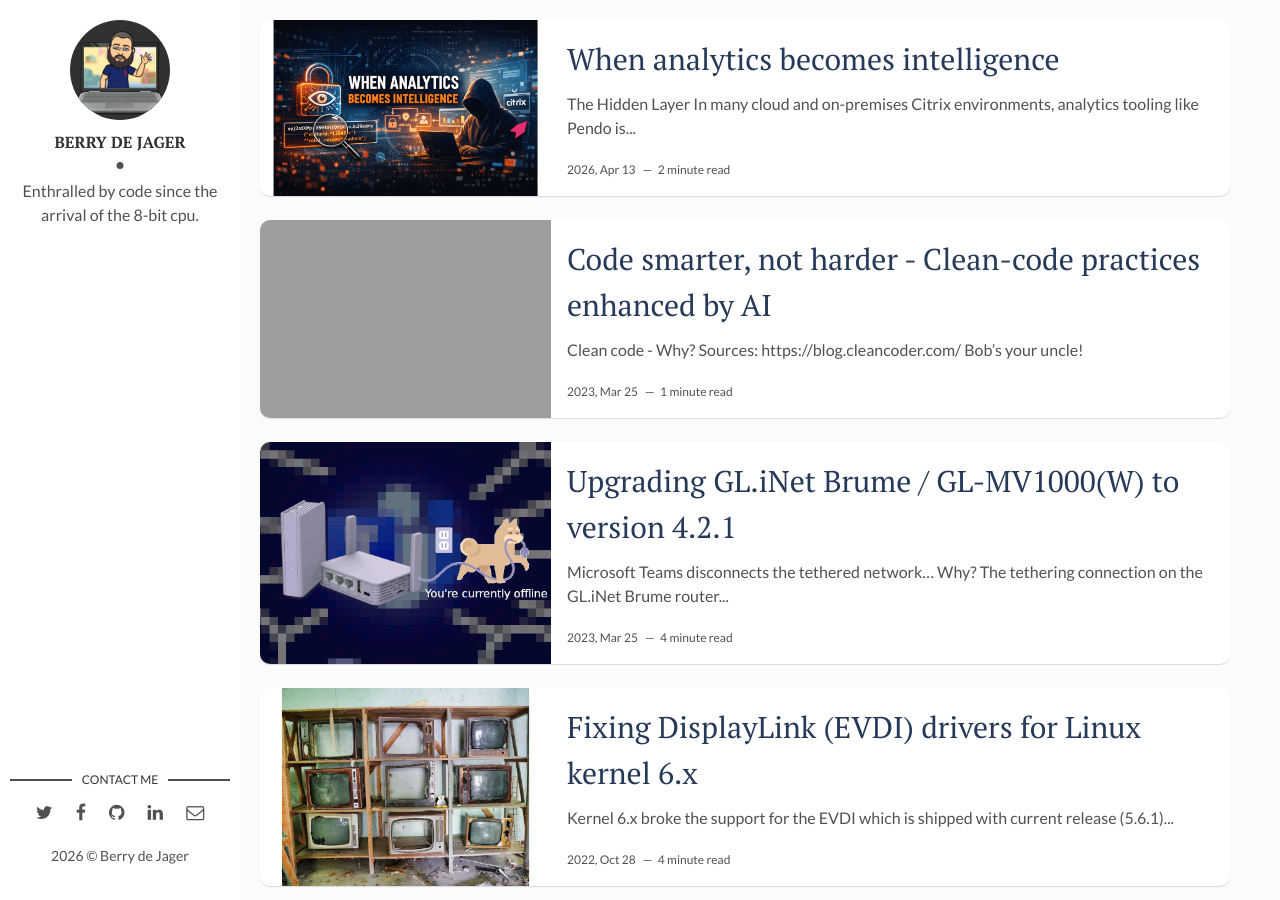
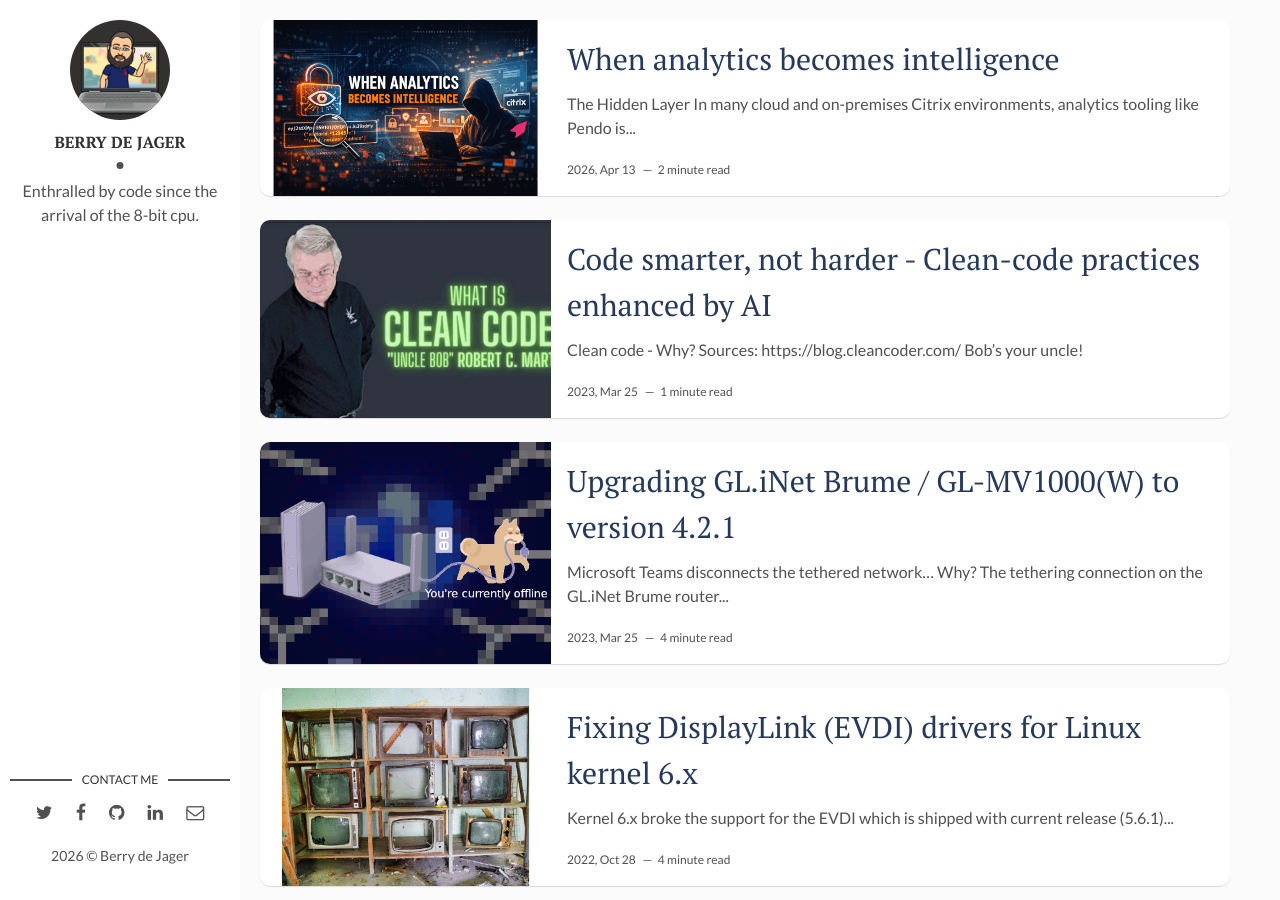
Before and after one commit to berrydejager/code, a Jekyll site: the page built from index.html, in a window 1280 px wide and 900 px high. Built offline with Jekyll 4.4.1, drawn with Linux system fonts in a browser that asks for light colours; the list of posts is cut into pages by our own code.

Commit message:
add image

```diff
--- a/_posts/2026-02-25-Clean-Code.markdown
+++ b/_posts/2026-02-25-Clean-Code.markdown
@@ -3,7 +3,7 @@ layout: post
 title: Code smarter, not harder - Clean-code practices enhanced by AI
 date: 2023-03-25 13:37:00 +0100
 description: Code smarter, not harder - Clean-code practices enhanced by AI
-img: header/code-smarter-not-harder_header.png
+img: header/robert-martin-what-is-clean-code.gif
 tags: [clean code, AI, UncleBob, RobertMartin]
 ---
 
```
Also changed, not shown: assets/img/header/robert-martin-what-is-clean-code.gif (added).
